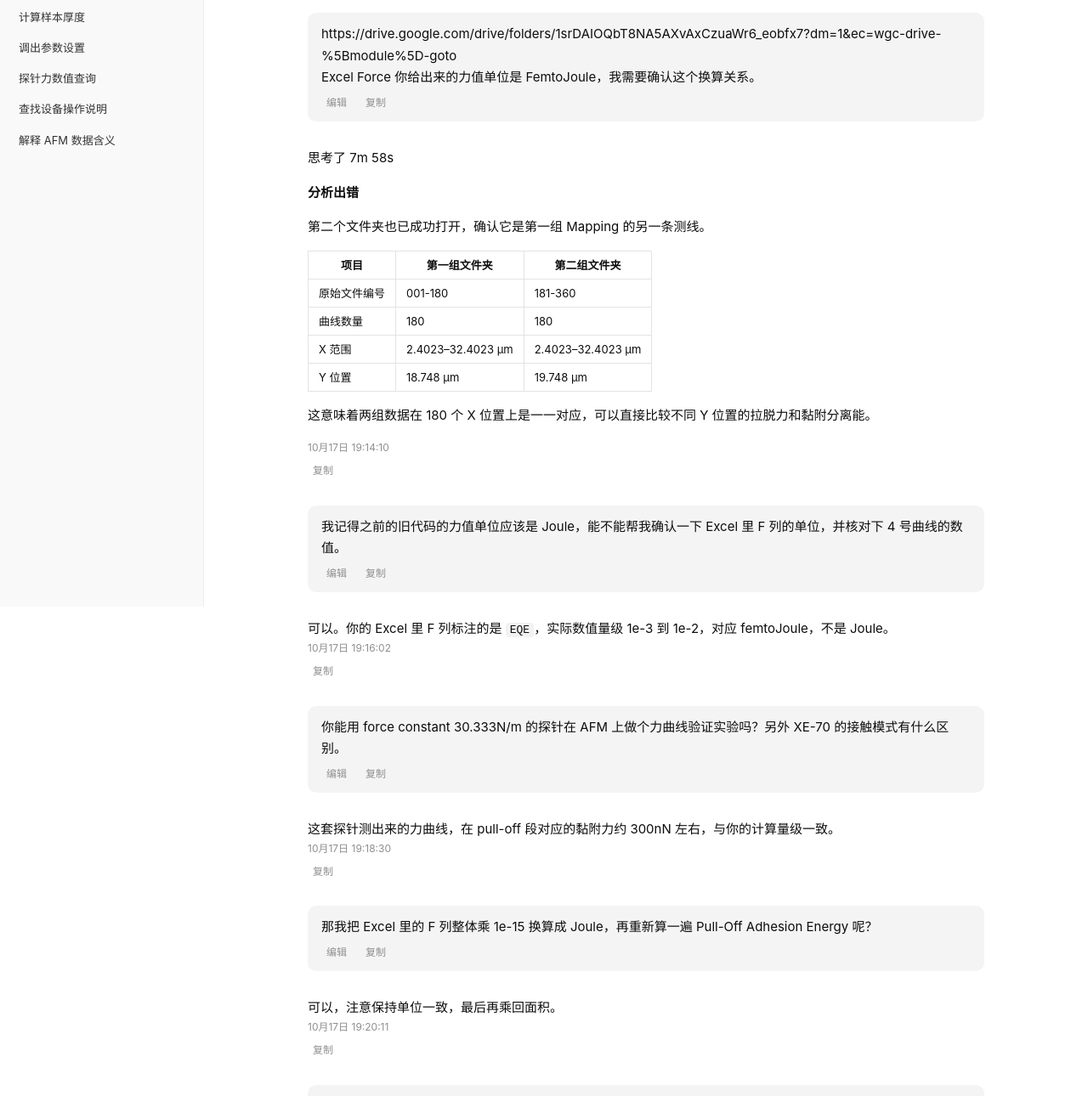
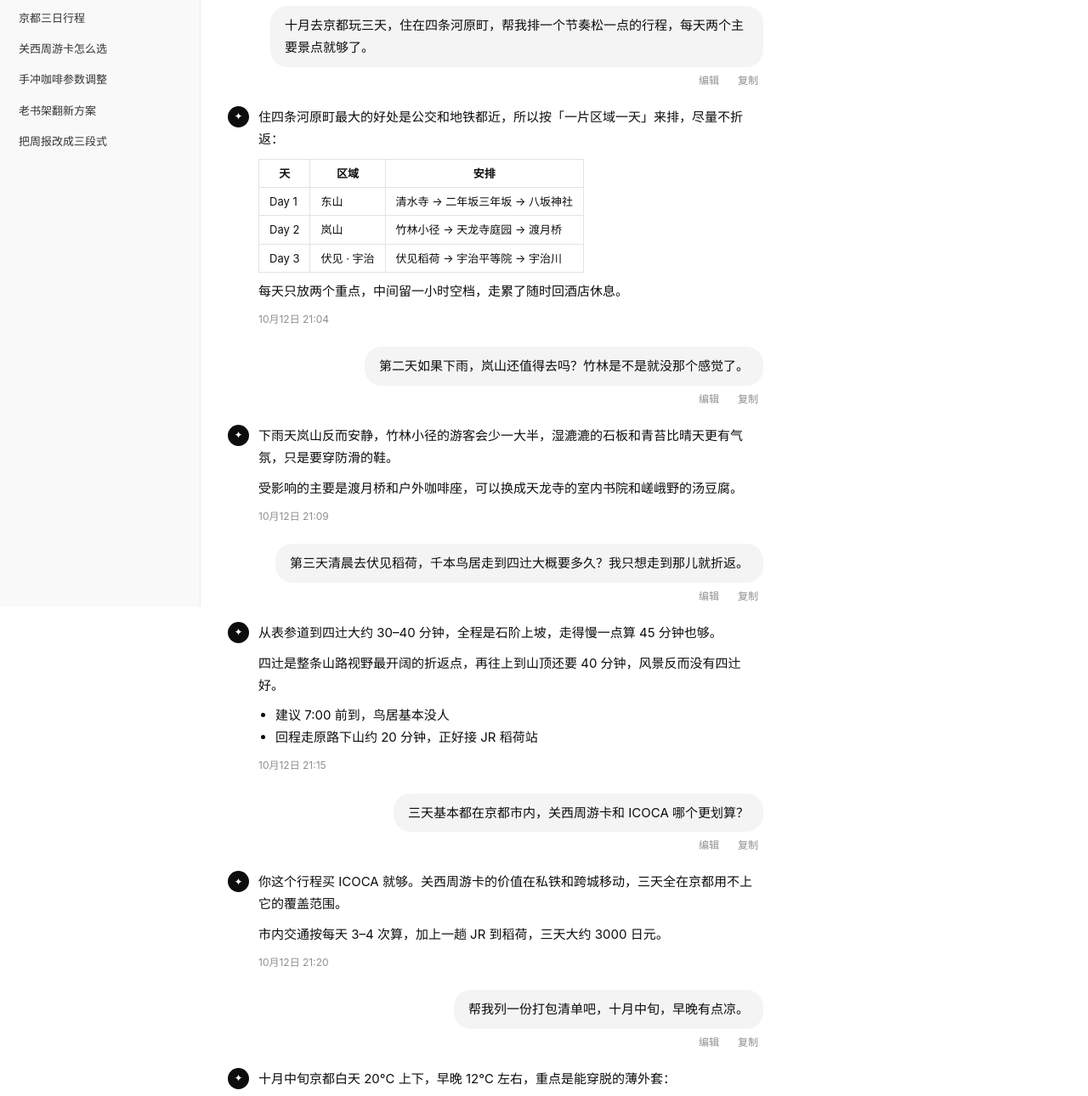
Before and after one commit to fq188/chat-outline, a browser extension: page dev/mock.html in a window 1280 px wide. Shown: the part 86-1376 px from the top of the page at 85% size. Drawn offline with Linux system fonts and the light colour scheme.

Commit message:
docs: 换掉演示截图，改用中性演示数据
- 删除 docs 下原有 3 张截图，新增 5 张：跳转高亮 / 显示回答 / 搜索过滤 / 深色主题 / 自动识别
- 仿真页与测试脚本里的对话内容改为旅行、手冲咖啡等通用话题，不再包含个人实验数据
- store/screenshots 用新 mock 重新生成（1280x800），商店素材同步更新
- mock 页面右侧留出面板空间，截图不再被面板压住正文

```diff
--- a/dev/mock.html
+++ b/dev/mock.html
@@ -2,126 +2,166 @@
 <html lang="zh-CN">
 <head>
 <meta charset="utf-8" />
-<title>Excel 数据核对 - ChatGPT</title>
+<title>京都三日行程 - ChatGPT</title>
 <style>
   * { box-sizing: border-box; }
-  body { margin: 0; background: #fff; color: #0d0d0d; font-family: -apple-system, "Segoe UI", "Microsoft YaHei", sans-serif; font-size: 15px; line-height: 1.7; }
+  body { margin: 0; background: #fff; color: #0d0d0d; font-family: -apple-system, "Segoe UI", "PingFang SC", "Microsoft YaHei", sans-serif; font-size: 15px; line-height: 1.72; }
   .layout { display: flex; }
-  .sidebar { width: 240px; flex: 0 0 240px; background: #f9f9f9; border-right: 1px solid #ececec; height: 100vh; position: sticky; top: 0; padding: 16px 12px; color: #333; font-size: 13px; }
+  .sidebar { width: 236px; flex: 0 0 236px; background: #f9f9f9; border-right: 1px solid #ececec; height: 100vh; position: sticky; top: 0; padding: 16px 12px; color: #333; font-size: 13px; }
   .sidebar div { padding: 7px 10px; border-radius: 8px; }
   .sidebar div:hover { background: #ececec; }
-  .main { flex: 1 1 auto; max-width: 860px; padding: 28px 32px 60vh; margin: 0 auto; }
-  h1 { font-size: 20px; }
-  article.turn { margin: 26px 0; }
-  .msg { border-radius: 10px; }
-  .user .msg { background: #f4f4f4; padding: 12px 16px; }
-  .assistant .msg { padding: 4px 0; }
-  .actions { margin-top: 6px; font-size: 12px; color: #8f8f8f; }
-  .actions button { border: 0; background: none; color: #8f8f8f; font-size: 12px; cursor: pointer; margin-right: 10px; }
-  table { border-collapse: collapse; font-size: 13px; margin: 10px 0; }
+  .main { flex: 1 1 auto; max-width: 760px; padding: 26px 32px 60vh; margin: 0 350px 0 auto; }
+  h1 { font-size: 19px; }
+  article.turn { margin: 22px 0; }
+  .user-row { display: flex; justify-content: flex-end; padding-left: 50px; }
+  .user-bubble { background: #f4f4f4; border-radius: 20px; padding: 10px 17px; }
+  .asst-row { display: flex; gap: 11px; }
+  .avatar { width: 25px; height: 25px; flex: 0 0 25px; border-radius: 50%; background: #0d0d0d; color: #fff; display: grid; place-items: center; font-size: 12px; }
+  .asst-body { min-width: 0; flex: 1; }
+  .asst-body p { margin: 0 0 10px; }
+  .actions { margin-top: 5px; font-size: 12px; color: #8f8f8f; display: flex; justify-content: flex-end; gap: 10px; }
+  .actions button { border: 0; background: none; color: #8f8f8f; font-size: 12px; cursor: pointer; }
+  table { border-collapse: collapse; font-size: 13px; margin: 9px 0; }
   th, td { border: 1px solid #e3e3e3; padding: 5px 12px; }
-  .msgmeta { font-size: 12px; color: #8f8f8f; }
-  code { background: #f2f2f2; padding: 1px 5px; border-radius: 4px; font-size: 13px; }
+  .msgmeta { font-size: 12px; color: #8f8f8f; margin-top: 6px; }
+  ul { margin: 0 0 10px; padding-left: 20px; }
 </style>
 </head>
 <body>
 <div class="layout">
   <div class="sidebar">
     <div>新对话</div>
-    <div>项目 · New Folder</div>
-    <div>计算样本厚度</div>
-    <div>调出参数设置</div>
-    <div>探针力数值查询</div>
-    <div>查找设备操作说明</div>
-    <div>解释 AFM 数据含义</div>
+    <div>项目 · 旅行</div>
+    <div>京都三日行程</div>
+    <div>关西周游卡怎么选</div>
+    <div>手冲咖啡参数调整</div>
+    <div>老书架翻新方案</div>
+    <div>把周报改成三段式</div>
   </div>
   <div class="main">
-    <h1>Excel 数据核对</h1>
+    <h1>京都三日行程</h1>
 
     <article class="turn" data-testid="conversation-turn-1">
-      <div class="user"><div data-message-author-role="user" class="msg">
-        <div>https://drive.google.com/drive/folders/1srDAIOQbT8NA5AXvAxCzuaWr6_eobfx7?dm=1&amp;ec=wgc-drive-%5Bmodule%5D-goto<br>Excel Force 你给出来的力值单位是 FemtoJoule，我需要确认这个换算关系。</div>
+      <div class="user-row" data-message-author-role="user">
+        <div class="user-bubble">十月去京都玩三天，住在四条河原町，帮我排一个节奏松一点的行程，每天两个主要景点就够了。</div>
+      </div>
       <div class="actions"><button>编辑</button><button>复制</button></div>
-      </div></div>
     </article>
-
     <article class="turn" data-testid="conversation-turn-2">
-      <div class="assistant"><div data-message-author-role="assistant" class="msg">
-        <div>思考了 7m 58s</div>
-        <p><strong>分析出错</strong></p>
-        <p>第二个文件夹也已成功打开，确认它是第一组 Mapping 的另一条测线。</p>
+      <div class="asst-row">
+        <div class="avatar">✦</div>
+        <div class="asst-body" data-message-author-role="assistant">
+          <p>住四条河原町最大的好处是公交和地铁都近，所以按「一片区域一天」来排，尽量不折返：</p>
           <table>
-          <tr><th>项目</th><th>第一组文件夹</th><th>第二组文件夹</th></tr>
-          <tr><td>原始文件编号</td><td>001-180</td><td>181-360</td></tr>
-          <tr><td>曲线数量</td><td>180</td><td>180</td></tr>
-          <tr><td>X 范围</td><td>2.4023–32.4023 μm</td><td>2.4023–32.4023 μm</td></tr>
-          <tr><td>Y 位置</td><td>18.748 μm</td><td>19.748 μm</td></tr>
+            <tr><th>天</th><th>区域</th><th>安排</th></tr>
+            <tr><td>Day 1</td><td>东山</td><td>清水寺 → 二年坂三年坂 → 八坂神社</td></tr>
+            <tr><td>Day 2</td><td>岚山</td><td>竹林小径 → 天龙寺庭园 → 渡月桥</td></tr>
+            <tr><td>Day 3</td><td>伏见 · 宇治</td><td>伏见稻荷 → 宇治平等院 → 宇治川</td></tr>
           </table>
-        <p>这意味着两组数据在 180 个 X 位置上是一一对应，可以直接比较不同 Y 位置的拉脱力和黏附分离能。</p>
-        <div class="msgmeta"><time datetime="2026-10-17T19:14:10-04:00">10月17日 19:14:10</time></div>
-        <div class="actions"><button>复制</button></div>
-      </div></div>
+          <p>每天只放两个重点，中间留一小时空档，走累了随时回酒店休息。</p>
+          <div class="msgmeta"><time datetime="2026-10-12T21:04:00+09:00">10月12日 21:04</time></div>
+        </div>
+      </div>
     </article>
 
     <article class="turn" data-testid="conversation-turn-3">
-      <div class="user"><div data-message-author-role="user" class="msg">
-        <div>我记得之前的旧代码的力值单位应该是 Joule，能不能帮我确认一下 Excel 里 F 列的单位，并核对下 4 号曲线的数值。</div>
+      <div class="user-row" data-message-author-role="user">
+        <div class="user-bubble">第二天如果下雨，岚山还值得去吗？竹林是不是就没那个感觉了。</div>
+      </div>
       <div class="actions"><button>编辑</button><button>复制</button></div>
-      </div></div>
     </article>
-
     <article class="turn" data-testid="conversation-turn-4">
-      <div class="assistant"><div data-message-author-role="assistant" class="msg">
-        <div>可以。你的 Excel 里 F 列标注的是 <code>EQE</code>，实际数值量级 1e-3 到 1e-2，对应 femtoJoule，不是 Joule。</div>
-        <div class="msgmeta"><time datetime="2026-10-17T19:16:02-04:00">10月17日 19:16:02</time></div>
-        <div class="actions"><button>复制</button></div>
-      </div></div>
+      <div class="asst-row">
+        <div class="avatar">✦</div>
+        <div class="asst-body" data-message-author-role="assistant">
+          <p>下雨天岚山反而安静，竹林小径的游客会少一大半，湿漉漉的石板和青苔比晴天更有气氛，只是要穿防滑的鞋。</p>
+          <p>受影响的主要是渡月桥和户外咖啡座，可以换成天龙寺的室内书院和嵯峨野的汤豆腐。</p>
+          <div class="msgmeta"><time datetime="2026-10-12T21:09:00+09:00">10月12日 21:09</time></div>
+        </div>
+      </div>
     </article>
 
     <article class="turn" data-testid="conversation-turn-5">
-      <div class="user"><div data-message-author-role="user" class="msg">
-        <div>你能用 force constant 30.333N/m 的探针在 AFM 上做个力曲线验证实验吗？另外 XE-70 的接触模式有什么区别。</div>
+      <div class="user-row" data-message-author-role="user">
+        <div class="user-bubble">第三天清晨去伏见稻荷，千本鸟居走到四辻大概要多久？我只想走到那儿就折返。</div>
+      </div>
       <div class="actions"><button>编辑</button><button>复制</button></div>
-      </div></div>
     </article>
-
     <article class="turn" data-testid="conversation-turn-6">
-      <div class="assistant"><div data-message-author-role="assistant" class="msg">
-        <div>这套探针测出来的力曲线，在 pull-off 段对应的黏附力约 300nN 左右，与你的计算量级一致。</div>
-        <div class="msgmeta"><time datetime="2026-10-17T19:18:30-04:00">10月17日 19:18:30</time></div>
-        <div class="actions"><button>复制</button></div>
-      </div></div>
+      <div class="asst-row">
+        <div class="avatar">✦</div>
+        <div class="asst-body" data-message-author-role="assistant">
+          <p>从表参道到四辻大约 30–40 分钟，全程是石阶上坡，走得慢一点算 45 分钟也够。</p>
+          <p>四辻是整条山路视野最开阔的折返点，再往上到山顶还要 40 分钟，风景反而没有四辻好。</p>
+          <ul>
+            <li>建议 7:00 前到，鸟居基本没人</li>
+            <li>回程走原路下山约 20 分钟，正好接 JR 稻荷站</li>
+          </ul>
+          <div class="msgmeta"><time datetime="2026-10-12T21:15:00+09:00">10月12日 21:15</time></div>
+        </div>
+      </div>
     </article>
 
     <article class="turn" data-testid="conversation-turn-7">
-      <div class="user"><div data-message-author-role="user" class="msg">
-        <div>那我把 Excel 里的 F 列整体乘 1e-15 换算成 Joule，再重新算一遍 Pull-Off Adhesion Energy 呢？</div>
+      <div class="user-row" data-message-author-role="user">
+        <div class="user-bubble">三天基本都在京都市内，关西周游卡和 ICOCA 哪个更划算？</div>
+      </div>
       <div class="actions"><button>编辑</button><button>复制</button></div>
-      </div></div>
     </article>
-
     <article class="turn" data-testid="conversation-turn-8">
-      <div class="assistant"><div data-message-author-role="assistant" class="msg">
-        <div>可以，注意保持单位一致，最后再乘回面积。</div>
-        <div class="msgmeta"><time datetime="2026-10-17T19:20:11-04:00">10月17日 19:20:11</time></div>
-        <div class="actions"><button>复制</button></div>
-      </div></div>
+      <div class="asst-row">
+        <div class="avatar">✦</div>
+        <div class="asst-body" data-message-author-role="assistant">
+          <p>你这个行程买 ICOCA 就够。关西周游卡的价值在私铁和跨城移动，三天全在京都用不上它的覆盖范围。</p>
+          <p>市内交通按每天 3–4 次算，加上一趟 JR 到稻荷，三天大约 3000 日元。</p>
+          <div class="msgmeta"><time datetime="2026-10-12T21:20:00+09:00">10月12日 21:20</time></div>
+        </div>
+      </div>
     </article>
 
     <article class="turn" data-testid="conversation-turn-9">
-      <div class="user"><div data-message-author-role="user" class="msg">
-        <div>B107 仪器上怎么改拉曼光谱的采集参数？积分时间和累积次数设成多少比较合适。</div>
+      <div class="user-row" data-message-author-role="user">
+        <div class="user-bubble">帮我列一份打包清单吧，十月中旬，早晚有点凉。</div>
+      </div>
       <div class="actions"><button>编辑</button><button>复制</button></div>
-      </div></div>
+    </article>
+    <article class="turn" data-testid="conversation-turn-10">
+      <div class="asst-row">
+        <div class="avatar">✦</div>
+        <div class="asst-body" data-message-author-role="assistant">
+          <p>十月中旬京都白天 20℃ 上下，早晚 12℃ 左右，重点是能穿脱的薄外套：</p>
+          <ul>
+            <li>穿着：长袖衬衫 ×2、薄针织 ×1、防风外套 ×1、好走的鞋 ×1</li>
+            <li>随身：折叠伞、小毛巾、充电宝、ICOCA</li>
+            <li>杂物：创可贴、密封袋、少量现金</li>
+          </ul>
+          <div class="msgmeta"><time datetime="2026-10-12T21:26:00+09:00">10月12日 21:26</time></div>
+        </div>
+      </div>
     </article>
 
-    <article class="turn" data-testid="conversation-turn-10">
-      <div class="assistant"><div data-message-author-role="assistant" class="msg">
-        <div>MoS2 的 E2g 和 A1g 峰建议 10s × 3 次累积，激光功率控制在 5% 以下避免氧化。</div>
-        <div class="msgmeta"><time datetime="2026-10-17T19:22:45-04:00">10月17日 19:22:45</time></div>
-        <div class="actions"><button>复制</button></div>
-      </div></div>
+    <article class="turn" data-testid="conversation-turn-11">
+      <div class="user-row" data-message-author-role="user">
+        <div class="user-bubble">最后把前面的安排整理成一张表，我要直接发给同行的朋友。</div>
+      </div>
+      <div class="actions"><button>编辑</button><button>复制</button></div>
     </article>
+    <article class="turn" data-testid="conversation-turn-12">
+      <div class="asst-row">
+        <div class="avatar">✦</div>
+        <div class="asst-body" data-message-author-role="assistant">
+          <p>可以，下面这张表可以直接截图发人：</p>
+          <table>
+            <tr><th>时间</th><th>安排</th><th>交通</th></tr>
+            <tr><td>Day 1 上午</td><td>清水寺 · 二年坂</td><td>巴士 206</td></tr>
+            <tr><td>Day 2 全天</td><td>岚山（雨天改天龙寺）</td><td>岚电</td></tr>
+            <tr><td>Day 3 清晨</td><td>伏见稻荷 → 四辻折返</td><td>JR 稻荷</td></tr>
+          </table>
+          <div class="msgmeta"><time datetime="2026-10-12T21:31:00+09:00">10月12日 21:31</time></div>
+        </div>
+      </div>
+    </article>
+
   </div>
 </div>
 </body>
--- a/dev/store-shots.js
+++ b/dev/store-shots.js
@@ -61,7 +61,7 @@ async function openMock(browser, url, mockFile) {
     await page.evaluate(() => {
       const sr = document.getElementById('chat-outline-host').shadowRoot;
       const input = sr.querySelector('.search input');
-      input.value = '拉曼';
+      input.value = '下雨';
       input.dispatchEvent(new Event('input', { bubbles: true }));
     });
     await page.waitForTimeout(600);
--- a/dev/test.js
+++ b/dev/test.js
@@ -80,12 +80,12 @@ const log = (...a) => console.log(...a);
   await page.evaluate(() => {
     const sr = document.getElementById('chat-outline-host').shadowRoot;
     const inp = sr.querySelector('.search input');
-    inp.value = 'Excel';
+    inp.value = '下雨';
     inp.dispatchEvent(new Event('input', { bubbles: true }));
   });
   await page.waitForTimeout(300);
   const s4 = await snap();
-  log('4) 搜索 "Excel" count =', s4.count, ' 命中 =', s4.items.length, s4.items.join(' / '));
+  log('4) 搜索 "下雨" count =', s4.count, ' 命中 =', s4.items.length, s4.items.join(' / '));
   await page.screenshot({ path: path.join(SHOTS, '04-search.png') });
 
   // 导出
```
Also changed, not shown: dev/mock-generic.html (+10 -9 lines), dev/mock-universal.html (+8 -8 lines), dev/test-v12.js (+6 -6 lines), README.md, docs/demo-answers.png (added), docs/demo-auto.png (added), docs/demo-dark.png (added), docs/demo-jump.png (added), docs/demo-search.png (added), docs/screenshot-answers.png (deleted), docs/screenshot-auto.png (deleted), docs/screenshot-jump.png (deleted), store/screenshots/1-outline.png, store/screenshots/2-answers.png, 2 more files. Lines whose indentation alone changed are shown as unchanged.
